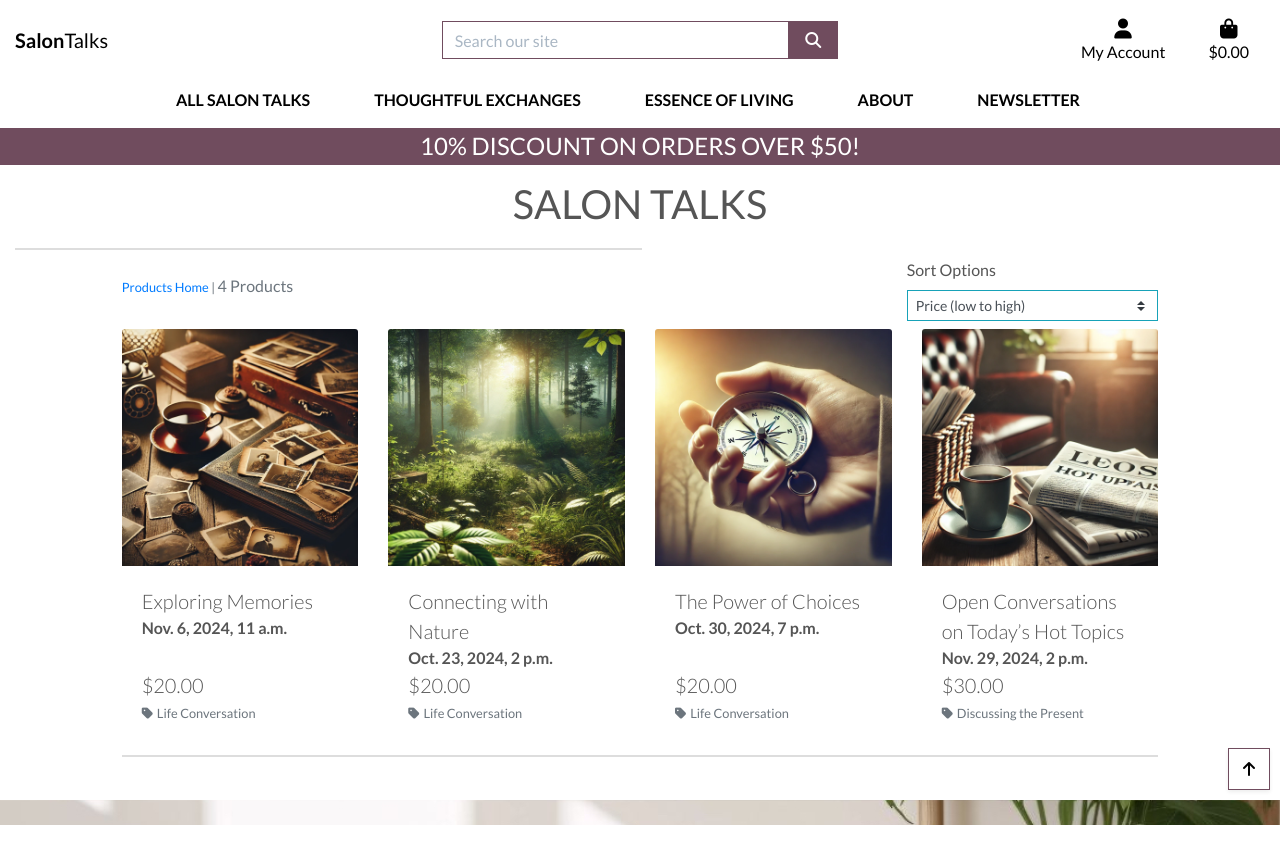
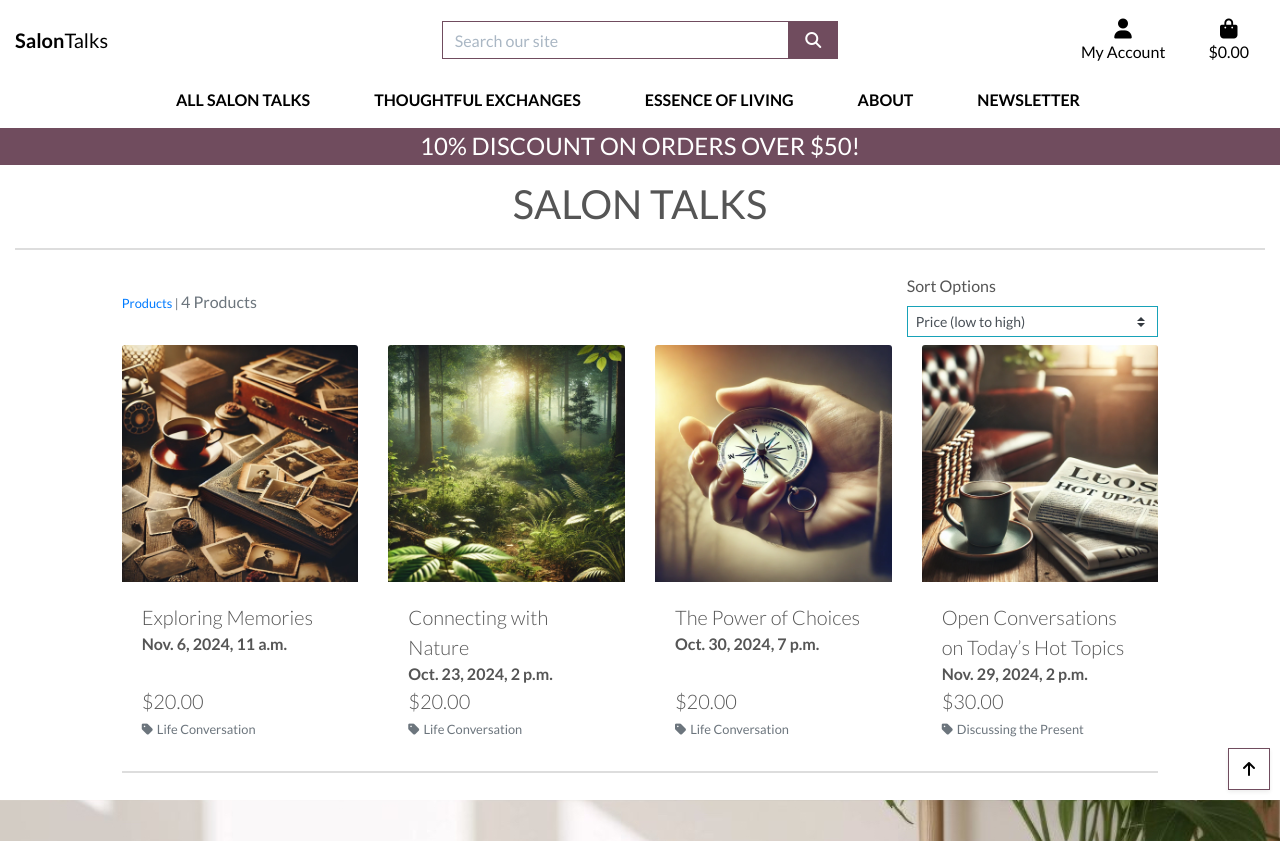
Before and after one commit to Josseyo/Salon, a Django app: a page that uses products/templates/products/products.html in a window 1280 px wide. Run offline with Django 3.2, Linux system fonts and the light colour scheme; data comes from the database, SQL or seed files in the repository; parts of the project's set-up code (start-up, migrations or seed data) failed here and were passed over; some libraries are stand-ins or nearby versions.

Commit message:
replace Products Home withh Products

```diff
--- a/products/templates/products/products.html
+++ b/products/templates/products/products.html
@@ -22,7 +22,7 @@
                         </span>
                     </a>
                 {% endfor %}
-                <hr class="w-50 mb-1">
+              <hr>
             </div>
         </div>
         <div class="row">
@@ -47,7 +47,7 @@
                     <div class="col-12 col-md-6 order-md-first">
                         <p class="text-muted mt-3 text-center text-md-left">
                             {% if search_term or current_categories or current_sorting != 'None_None' %}
-                                <span class="small"><a href="{% url 'products' %}">Products Home</a> | </span>
+                                <span class="small"><a href="{% url 'products' %}">Products</a> | </span>
                             {% endif %}
                             {{ products|length }} Products{% if search_term %} found for <strong>"{{ search_term }}"</strong>{% endif %}
                         </p>
```
